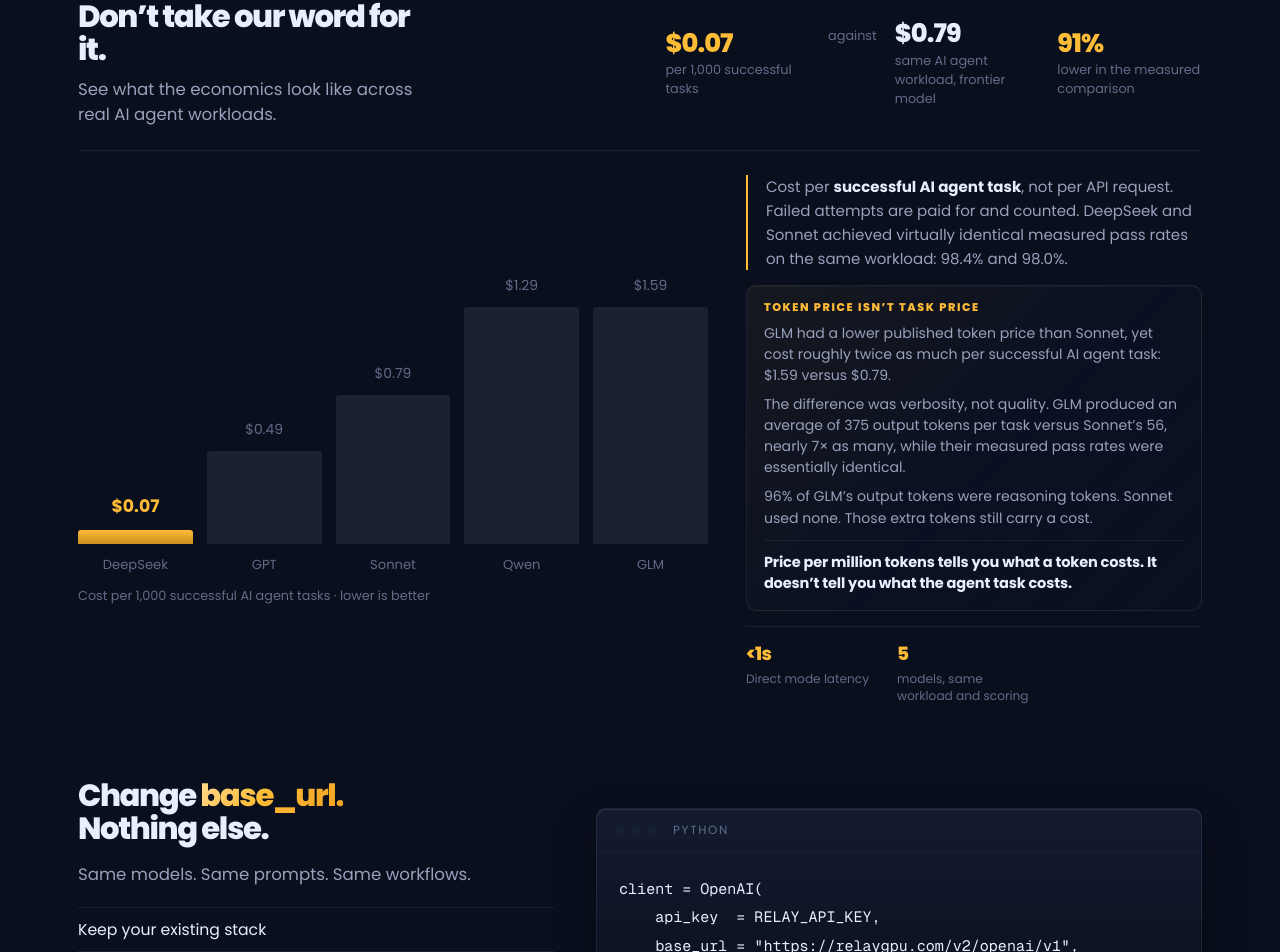
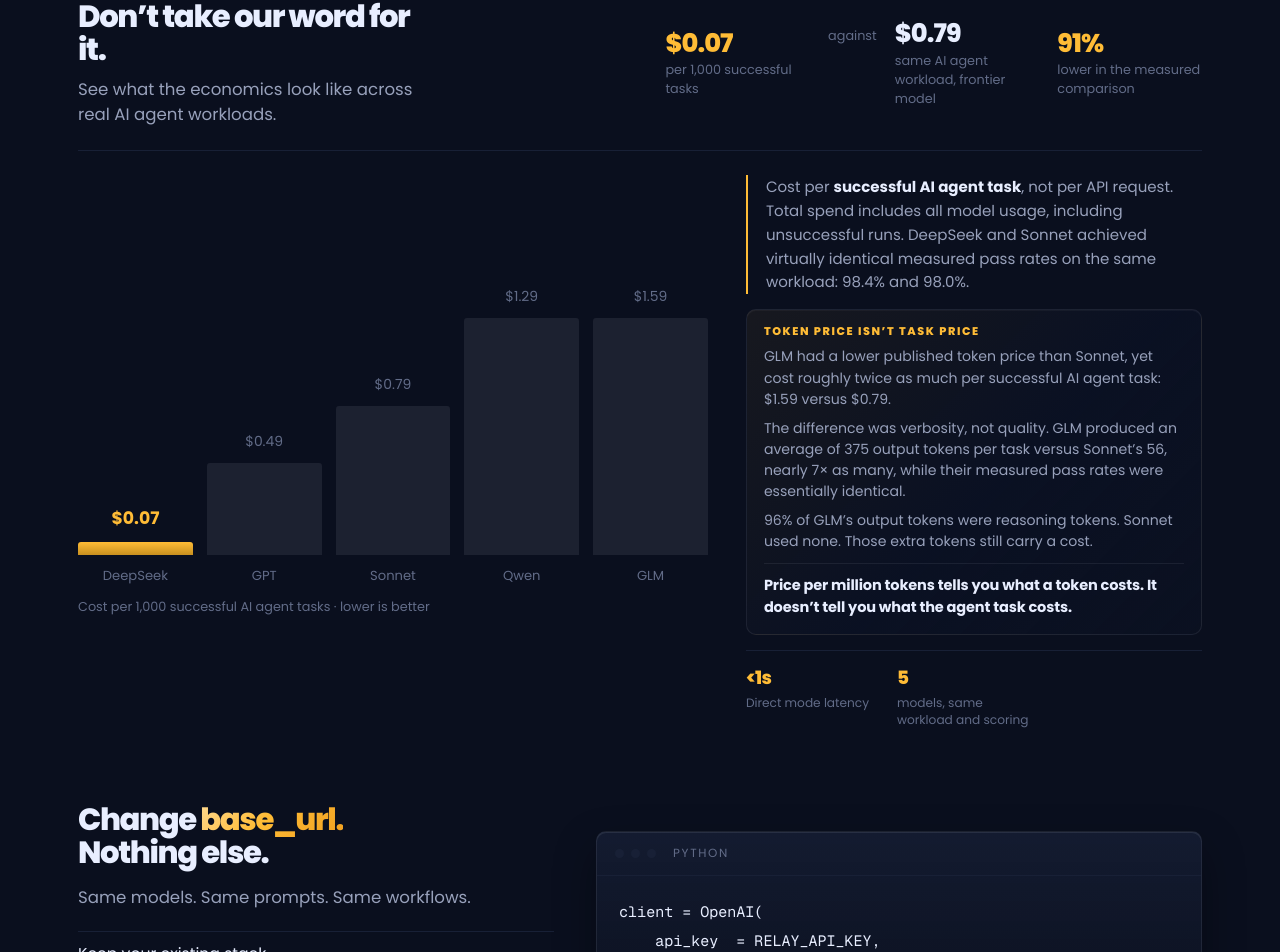
Before and after one commit to MaximusMaximos/relay-business, a Next.js app: page / in a window 1280 px wide. Shown: the part 1384-2336 px from the top of the page. Built offline with nearby package versions, Linux system fonts and the light colour scheme.

Commit message:
Benchmark note update

```diff
--- a/app/page.tsx
+++ b/app/page.tsx
@@ -299,11 +299,11 @@
       <BenchmarkChart />
 
       <div className={styles.benchAside}>
-     <p className={styles.benchNote}>
+<p className={styles.benchNote}>
   Cost per <strong>successful AI agent task</strong>, not per API request.
-  Failed attempts are paid for and counted. DeepSeek and Sonnet achieved
-  virtually identical measured pass rates on the same workload:
-  98.4% and 98.0%.
+  Total spend includes all model usage, including unsuccessful runs.
+  DeepSeek and Sonnet achieved virtually identical measured pass rates
+  on the same workload: 98.4% and 98.0%.
 </p>
 
        <div className={styles.benchInsight}>
```
